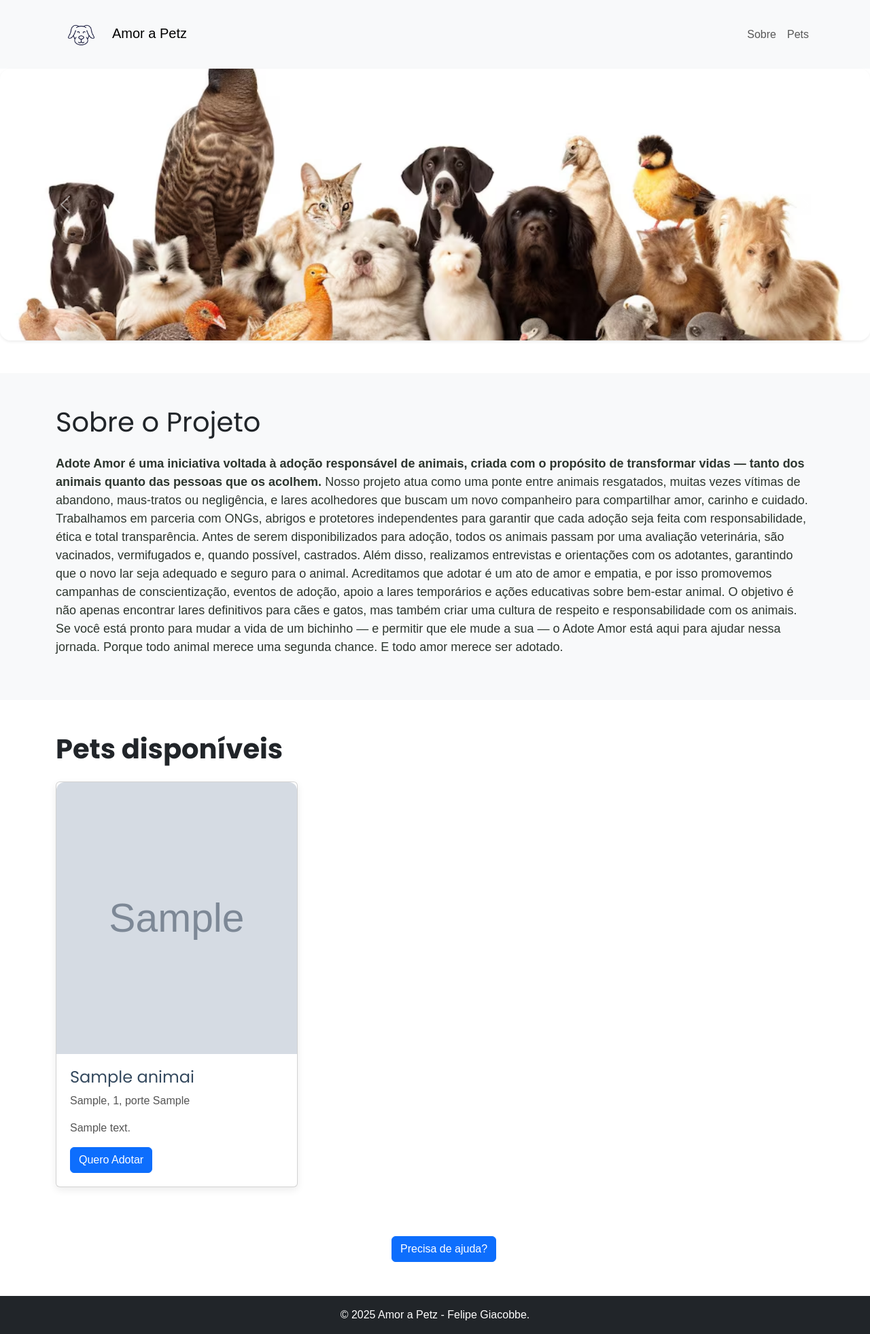
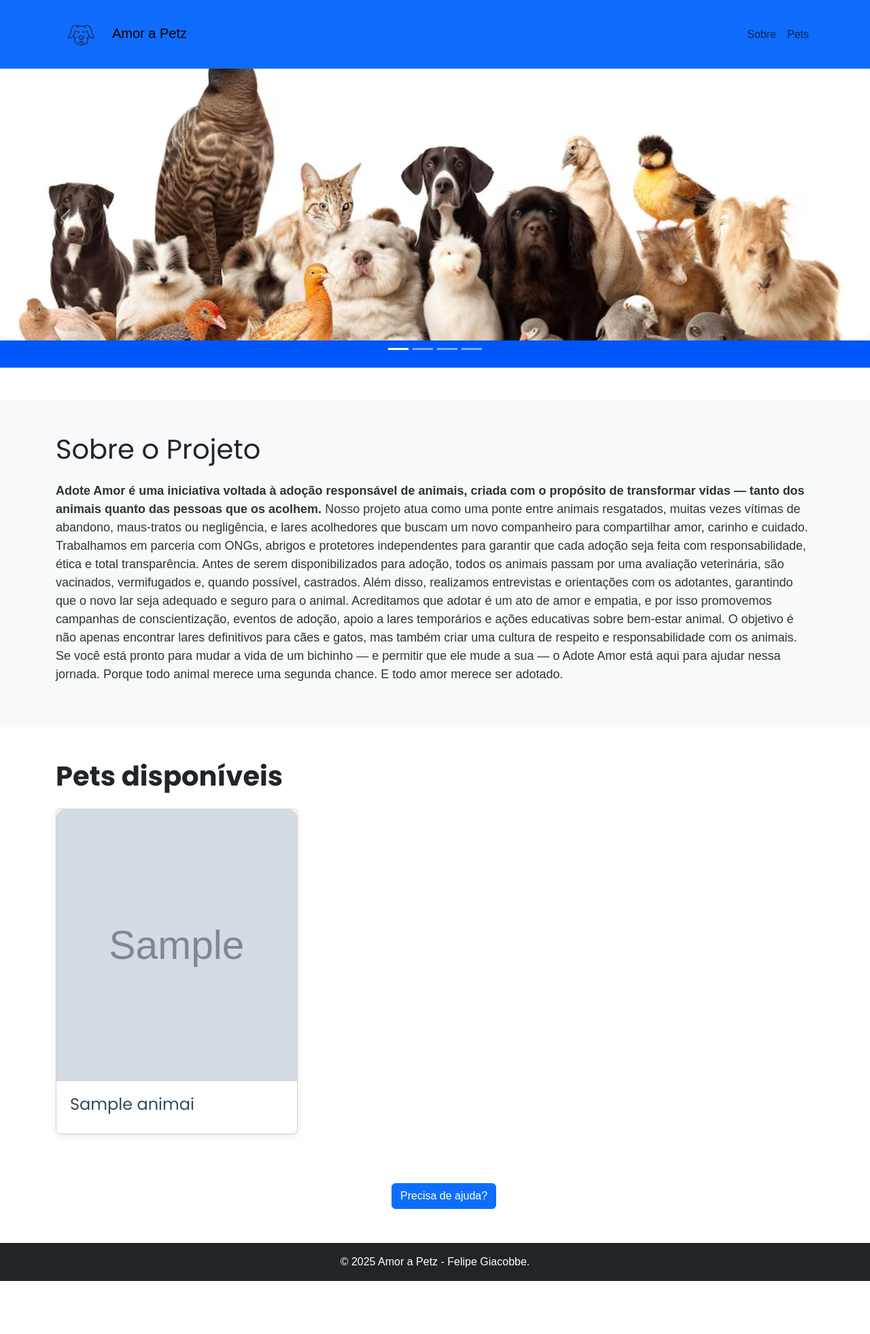
Before and after one commit to Giacobb/Amor-a-petz, a PHP site: page / in a window 1280 px wide. Shown: the whole page at 68% size. After the commit the page ends 1885 px from the top, so only its background shows below. Run offline with PHP 8.4, Linux system fonts and the light colour scheme; tables that the repository leaves empty or names only in its code hold one stand-in row (values such as "Sample post"); grey boxes marked "Sample" are stand-in pictures.

Commit message:
detalhes final

```diff
--- a/cabecalho.php
+++ b/cabecalho.php
@@ -37,15 +37,18 @@
       height: 400px;
       object-fit: cover;
     }
+    .navbar-custom {
+  background-color:rgb(16,108,252);
+}
   </style>
 </head>
 
 <body>
 
-  <nav class="navbar navbar-expand-lg navbar-light bg-light">
+  <nav class="navbar navbar-expand-lg navbar-light navbar-custom">
     <div class="container">
 
-      <a class="navbar-brand" href="#">
+      <a class="navbar-brand" href="index.php">
         <img src="img/icon.png" alt="Logo" width="75" height="75" class="d-inline-block align-text-center me-2">Amor a Petz
       </a>
 
--- a/index.php
+++ b/index.php
@@ -30,7 +30,6 @@
     .carousel .carousel-item img.banner {
       height: 400px;
       object-fit: cover;
-      border-radius: 12px;
       box-shadow: 0 8px 16px rgba(0, 0, 0, 0.1);
     }
 
@@ -94,6 +93,14 @@
   <?php include 'cabecalho.php'; ?>
 
   <div id="carouselExample" class="carousel slide mb-5">
+
+  <div class="carousel-indicators">
+    <button type="button" data-bs-target="#carouselExample" data-bs-slide-to="0" class="active" aria-current="true" aria-label="Slide 1"></button>
+    <button type="button" data-bs-target="#carouselExample" data-bs-slide-to="1" aria-label="Slide 2"></button>
+    <button type="button" data-bs-target="#carouselExample" data-bs-slide-to="2" aria-label="Slide 3"></button>
+    <button type="button" data-bs-target="#carouselExample" data-bs-slide-to="3" aria-label="Slide 4"></button>
+  </div>
+
   <div class="carousel-inner rounded-4 shadow-sm">
     <div class="carousel-item active">
       <img src="img/banner.avif" class="d-block w-100 banner" alt="Banner 1">
@@ -108,6 +115,7 @@
       <img src="img/banner3.png" class="d-block w-100 banner" alt="Banner 4">
     </div>
   </div>
+
   <button class="carousel-control-prev" type="button" data-bs-target="#carouselExample" data-bs-slide="prev">
     <span class="carousel-control-prev-icon" aria-hidden="true"></span>
     <span class="visually-hidden">Anterior</span>
@@ -116,7 +124,9 @@
     <span class="carousel-control-next-icon" aria-hidden="true"></span>
     <span class="visually-hidden">Próximo</span>
   </button>
+  <div style="height: 40px; background-color: rgb(0, 88, 252);"></div>
 </div>
+
 
   <section class="py-5 bg-light" id="sobre">
     <div class="container">
@@ -138,19 +148,34 @@
 
       if ($result->num_rows > 0) {
         while ($row = $result->fetch_assoc()) {
+            $id = $row['id'];
+            $nome = $row['nome'];
+            $sexo = $row['sexo'];
+            $idade = $row['idade'];
+            $porte = $row['porte'];
+            $descricao = $row['descricao'];
+            $imagem = $row['imagem_url'];
+            $descricao_limitada = mb_substr($descricao, 0, 25);
+            if (mb_strlen($descricao) > 255) {
+                $descricao_limitada .= '...';
+            }
+
             echo '<div class="col-md-4 mb-4">';
             echo '  <div class="card pet-card">';
-            echo '    <img src="' . htmlspecialchars($row['imagem_url']) . '" class="card-img-top" alt="Pet">';
+            echo '    <img src="' . $imagem . '" class="card-img-top" alt="Pet">';
             echo '    <div class="card-body">';
-            echo '      <h5 class="card-title">' . htmlspecialchars($row['nome']) . '</h5>';
-            echo '      <p class="card-text">' . htmlspecialchars($row['sexo']) . ', ' . htmlspecialchars($row['idade']) . ', porte ' . htmlspecialchars($row['porte']) . '</p>';
-            echo '      <p class="card-text">' . htmlspecialchars($row['descricao']) . '</p>';
-            echo '      <a href="detalhes.php?id=' . $row['id'] . '" class="btn btn-primary">Quero Adotar</a>';
-            echo '    </div>';
-            echo '  </div>';
-            echo '</div>';
+            echo '      <h5 class="card-title">' . $nome . '</h5>';
+             '      <p class="card-text">' . $sexo . ', ' . $idade . ', porte ' . $porte . '</p>';
+             '      <p class="card-text">' . $descricao_limitada . '</p>';
+            '      <a href="detalhes.php?id=' . $id . '" class="btn btn-primary">Quero Adotar</a>';
+             '    </div>';
+             '  </div>';
+             '</div>';
+
         }
-        } else {
+    }
+
+     else {
         echo '<p class="text-muted">Nenhum pet disponível no momento.</p>';
       }
       ?>
@@ -158,6 +183,7 @@
   </div>
 </section>
 
+
   <?php include 'rodape.php'; ?>
 
   <script src="https://cdn.jsdelivr.net/npm/bootstrap@5.3.0/dist/js/bootstrap.bundle.min.js"></script>
```
Also changed, not shown: detalhes.php (+10 -14 lines). Lines whose indentation alone changed are shown as unchanged.
